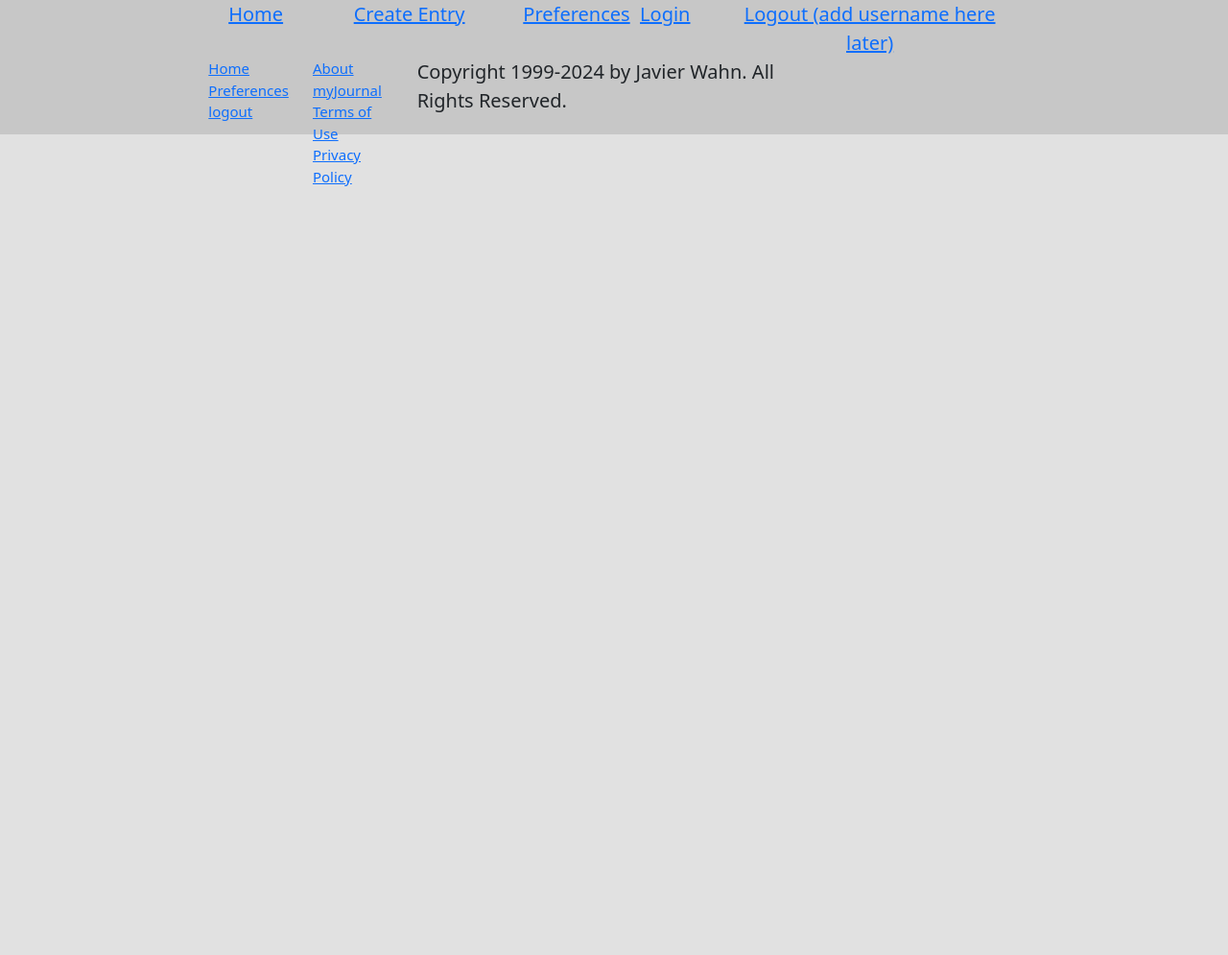
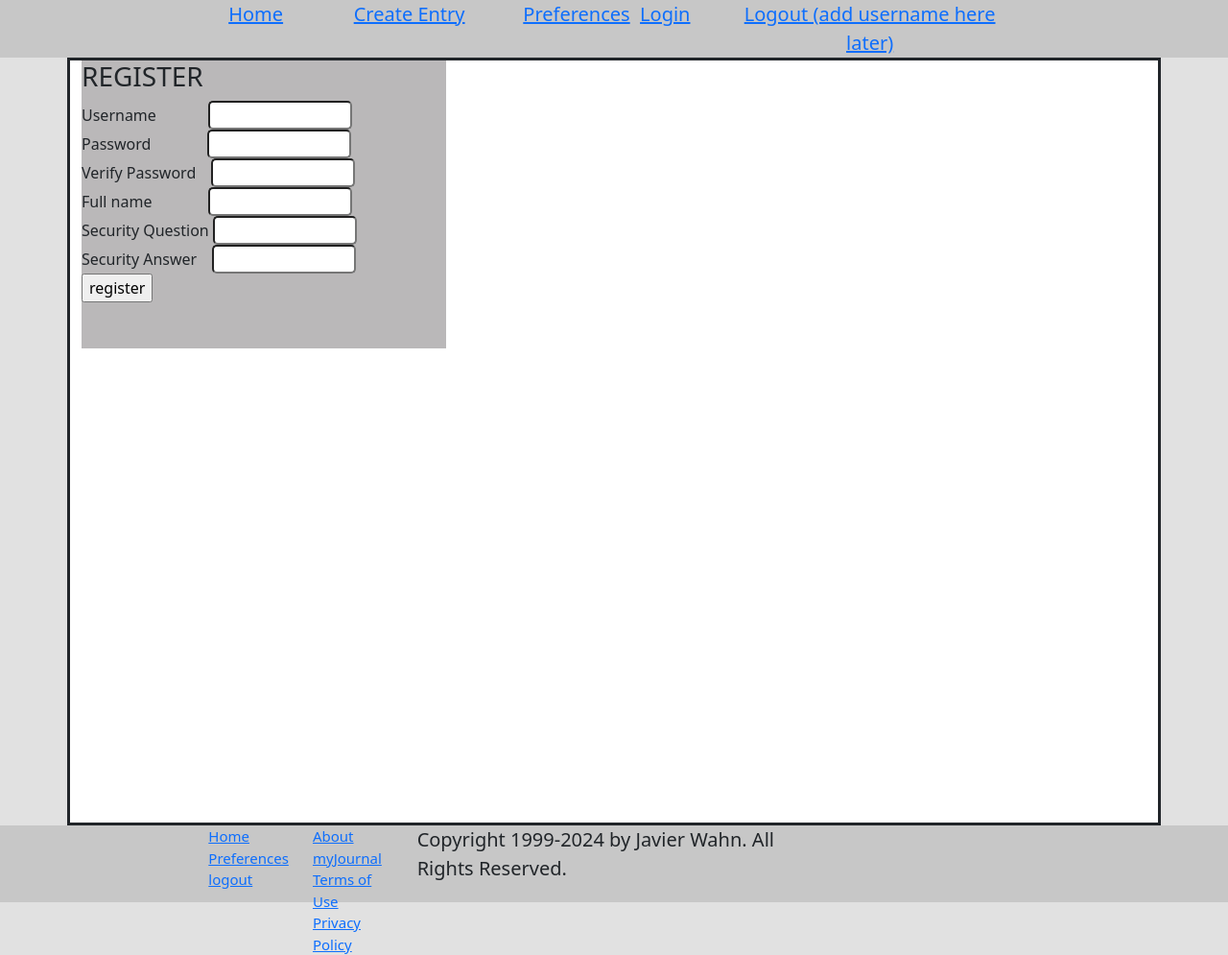
Before and after one commit to Jwahn1/Intro-to-Server-Side-Scripting, a PHP site: page /2170/register.php in a window 1280 px wide. Shown: the whole page at 96% size. Before the commit the page ends 194 px from the top, so only its background shows below. Run offline with PHP 8.4, Linux system fonts and the light colour scheme.

Commit message:
register form ready to implement with scripting

```diff
--- a/a2/includes/footer.php
+++ b/a2/includes/footer.php
@@ -5,7 +5,7 @@
     <div class="row" style="height:80px;  background-color:#2222; ">
         <div class="col-1" style="font-size:20px; "></div>
         <div class="col-1" style="font-size:20px; "></div>
-        <div class="col-1"style="font-size:15px;text-align: left ;"><a href="">Home</a><br><a href="">Preferences</a><br><a href="">logout</a></div>
+        <div class="col-1"style="font-size:15px;text-align: left ;"><a href="http://localhost/2170/a2/index.php">Home</a><br><a href="">Preferences</a><br><a href="">logout</a></div>
         <div class="col-1"style="font-size:15px;text-align: left ;"><a href="">About myJournal</a><br><a href="">Terms of Use</a><br><a href="">Privacy Policy</a></div>
         <div class="col-4" style="font-size:20px; "><p>Copyright 1999-2024 by Javier Wahn. All Rights Reserved.</p></div>
     </div>
--- a/a2/register.php
+++ b/a2/register.php
@@ -3,7 +3,26 @@ include "includes/header.php";
 ?>
 
 <main>
-
+<div class=" container" style="background-color:#fff; border-style:solid; height: 800px;  ">
+    <div class="col-3" style="background-color:#bab8b9; height:300px; width:380px; text-align:left">
+    <h3>REGISTER</h3>
+        <form action="index.php" method="post">
+          <label for="i-keywords">Username</label>
+          <input type="text" name="username" id="username" required style="margin-left:50px;width:150px; borderstyle:solid; border-radius: 5px;"><br>
+          <label for="i-keywords">Password</label>
+          <input type="text" name="password" id="password" required style="margin-left:54px;px;width:150px; borderstyle:solid; border-radius: 5px;"><br>
+          <label for="i-keywords">Verify Password</label>
+          <input type="text" name="verify-password" id="verify-password" required style="margin-left:12px;width:150px; borderstyle:solid; border-radius: 5px;"><br>
+          <label for="i-keywords">Full name</label>
+          <input type="text" name="full-name" id="full-name" required style="margin-left:54px;width:150px; borderstyle:solid; border-radius: 5px;"><br>
+          <label for="i-keywords">Security Question</label>
+          <input type="text" name="security-question" id="security-question" required style="width:150px; borderstyle:solid; border-radius: 5px;"><br>
+          <label for="i-keywords">Security Answer</label>
+          <input type="text" name="security-answer" id="security-answer" required style="margin-left:12px;width:150px; borderstyle:solid; border-radius: 5px;"><br>
+          <input type="submit" value="register" name="submit" i="i-submit">
+          </form>
+      </div>
+  </div>
 </main>
 
 <?php
```
Also changed, not shown: a2/index.php (+2 -12 lines).
